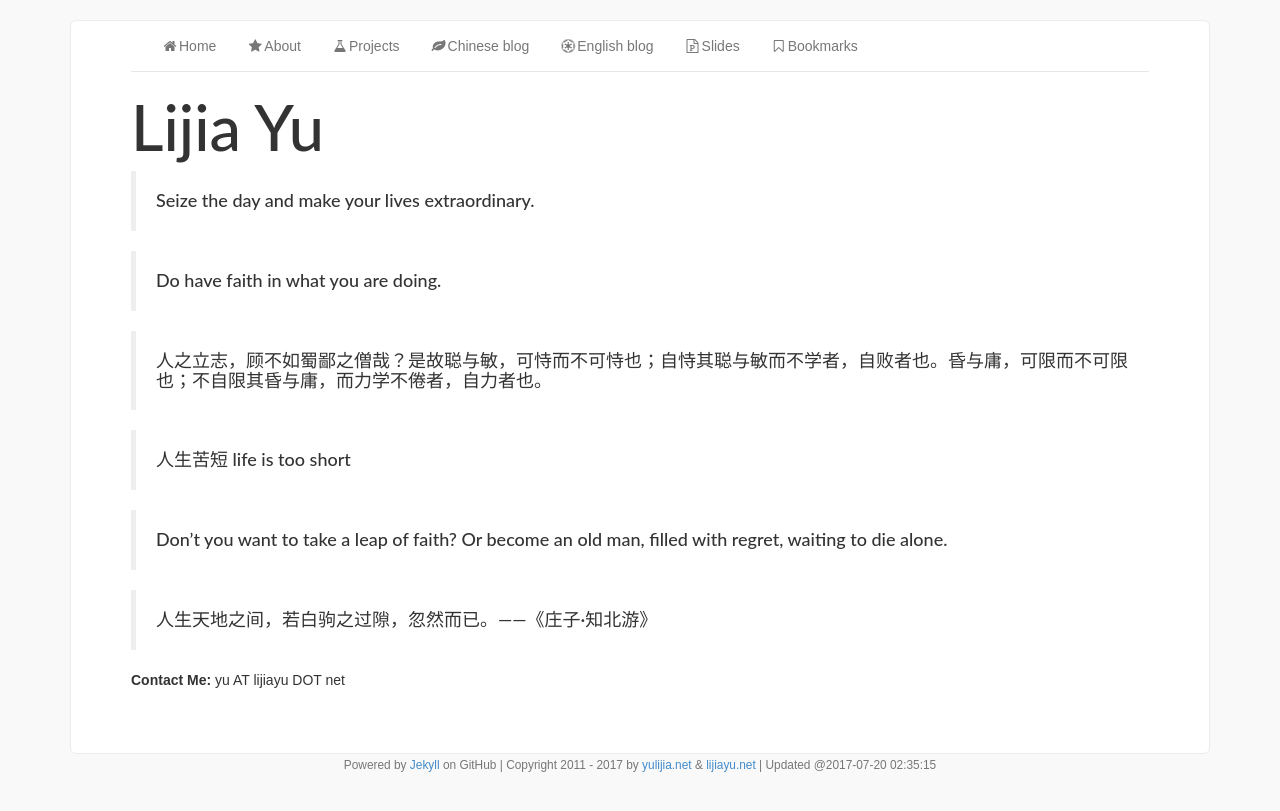
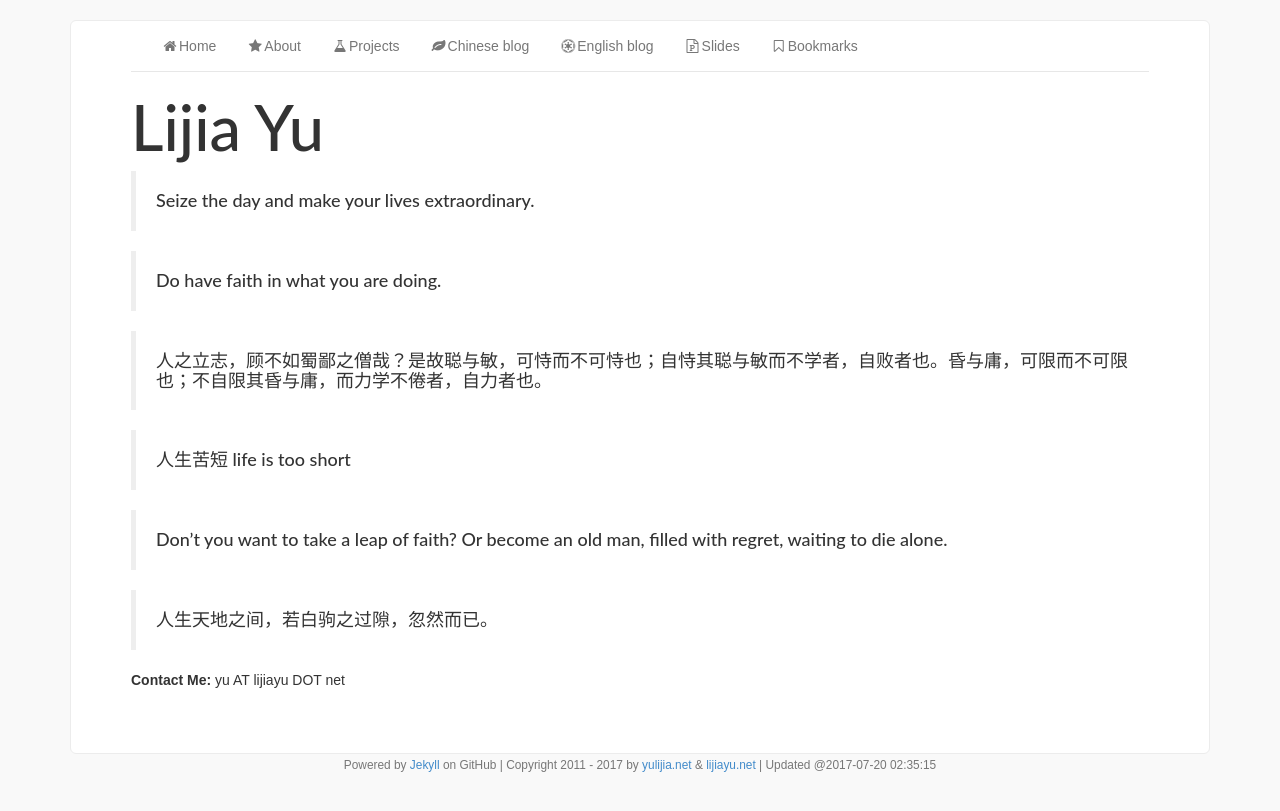
Before and after one commit to yulijia/yulijia.github.io, a Jekyll site: the page built from index.md, in a window 1280 px wide. Shown: the top 811 px of the page. Built offline with Jekyll 4.4.1, drawn with Linux system fonts in a browser that asks for light colours; nearby versions of some CDN libraries; our own code applies the rules of GitHub Pages for plain Markdown files.

```diff
--- a/index.md
+++ b/index.md
@@ -17,6 +17,6 @@ avatar: yes
 
 > #### Don't you want to take a leap of faith? Or become an old man, filled with regret, waiting to die alone.
 
-> #### 人生天地之间，若白驹之过隙，忽然而已。——《庄子·知北游》
+> #### 人生天地之间，若白驹之过隙，忽然而已。
 
 **Contact Me:** yu AT lijiayu DOT net
```
